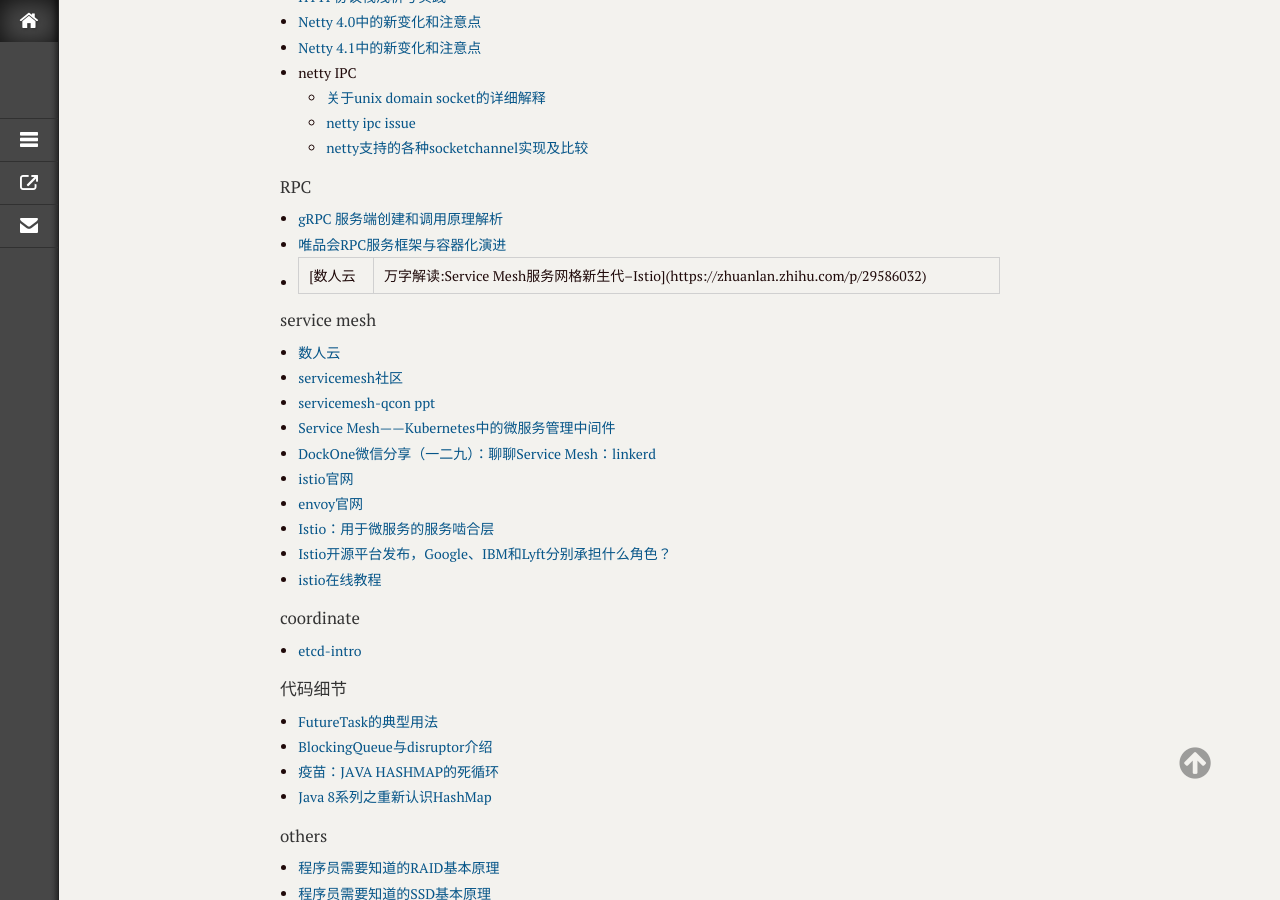
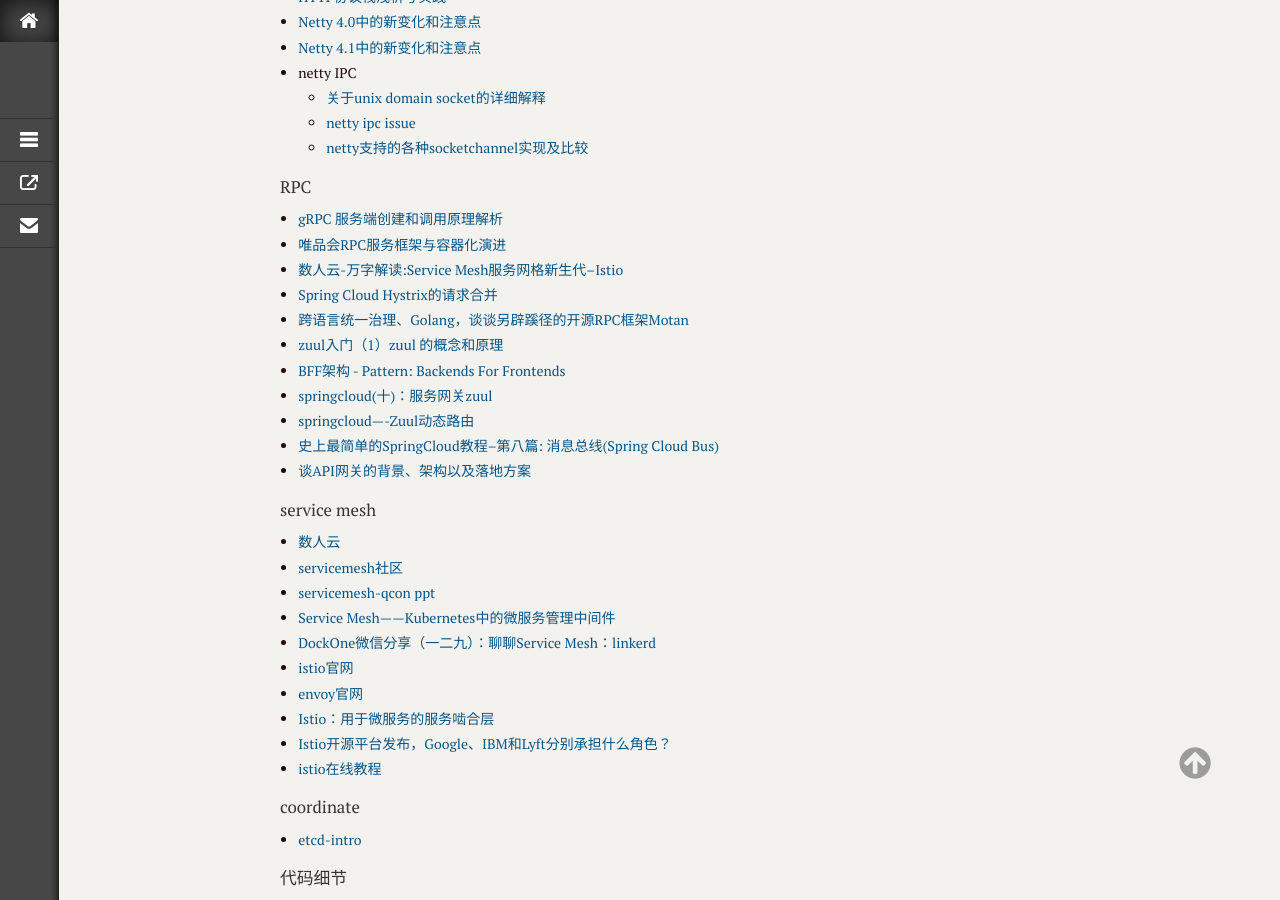
Before and after one commit to xmtsui/blog, a Jekyll site: the page built from _posts/2017/2017-03-14-readqueue-01.md, in a window 1280 px wide and 900 px high, scrolled down 2335 px. Built offline with Jekyll 4.4.1, drawn with Linux system fonts in a browser that asks for light colours; comment, search, counter and statistics services are not loaded.

Commit message:
modify by quickcommint

```diff
--- a/_posts/2017/2017-03-14-readqueue-01.md
+++ b/_posts/2017/2017-03-14-readqueue-01.md
@@ -101,7 +101,15 @@
 #### RPC
 * [gRPC 服务端创建和调用原理解析](https://mp.weixin.qq.com/s/vzNph6EDVFiYBKzS7AHiVA)
 * [唯品会RPC服务框架与容器化演进](http://www.zezhi.net/358.html)
-* [数人云|万字解读:Service Mesh服务网格新生代--Istio](https://zhuanlan.zhihu.com/p/29586032)
+* [数人云-万字解读:Service Mesh服务网格新生代--Istio](https://zhuanlan.zhihu.com/p/29586032)
+* [Spring Cloud Hystrix的请求合并](http://blog.didispace.com/spring-cloud-hystrix-request-collapse/)
+* [跨语言统一治理、Golang，谈谈另辟蹊径的开源RPC框架Motan](https://mp.weixin.qq.com/s/7V4sF16jnHVEYNhNwub3dg)
+* [zuul入门（1）zuul 的概念和原理](https://www.cnblogs.com/lexiaofei/p/7080257.html)
+* [BFF架构 - Pattern: Backends For Frontends](http://samnewman.io/patterns/architectural/bff/)
+* [springcloud(十)：服务网关zuul](https://www.cnblogs.com/ityouknow/p/6944096.html)
+* [springcloud----Zuul动态路由](http://blog.csdn.net/u013815546/article/details/68944039)
+* [史上最简单的SpringCloud教程--第八篇: 消息总线(Spring Cloud Bus)](http://blog.csdn.net/forezp/article/details/70148235?utm_source=tuicool&utm_medium=referral)
+* [谈API网关的背景、架构以及落地方案](http://www.infoq.com/cn/news/2016/07/API-background-architecture-floo)
 
 #### service mesh
 * [数人云](https://www.shurenyun.com/)
```
